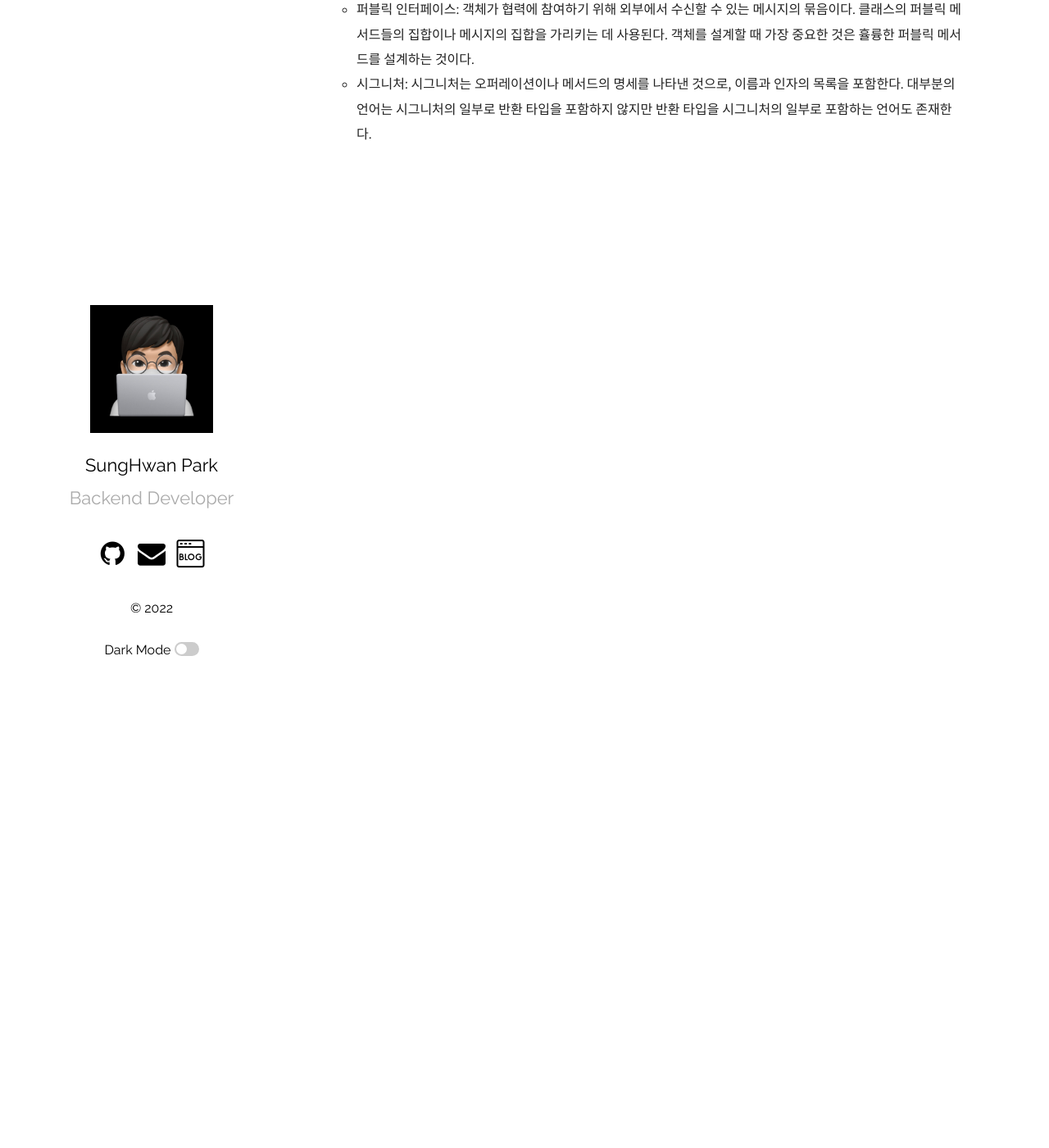
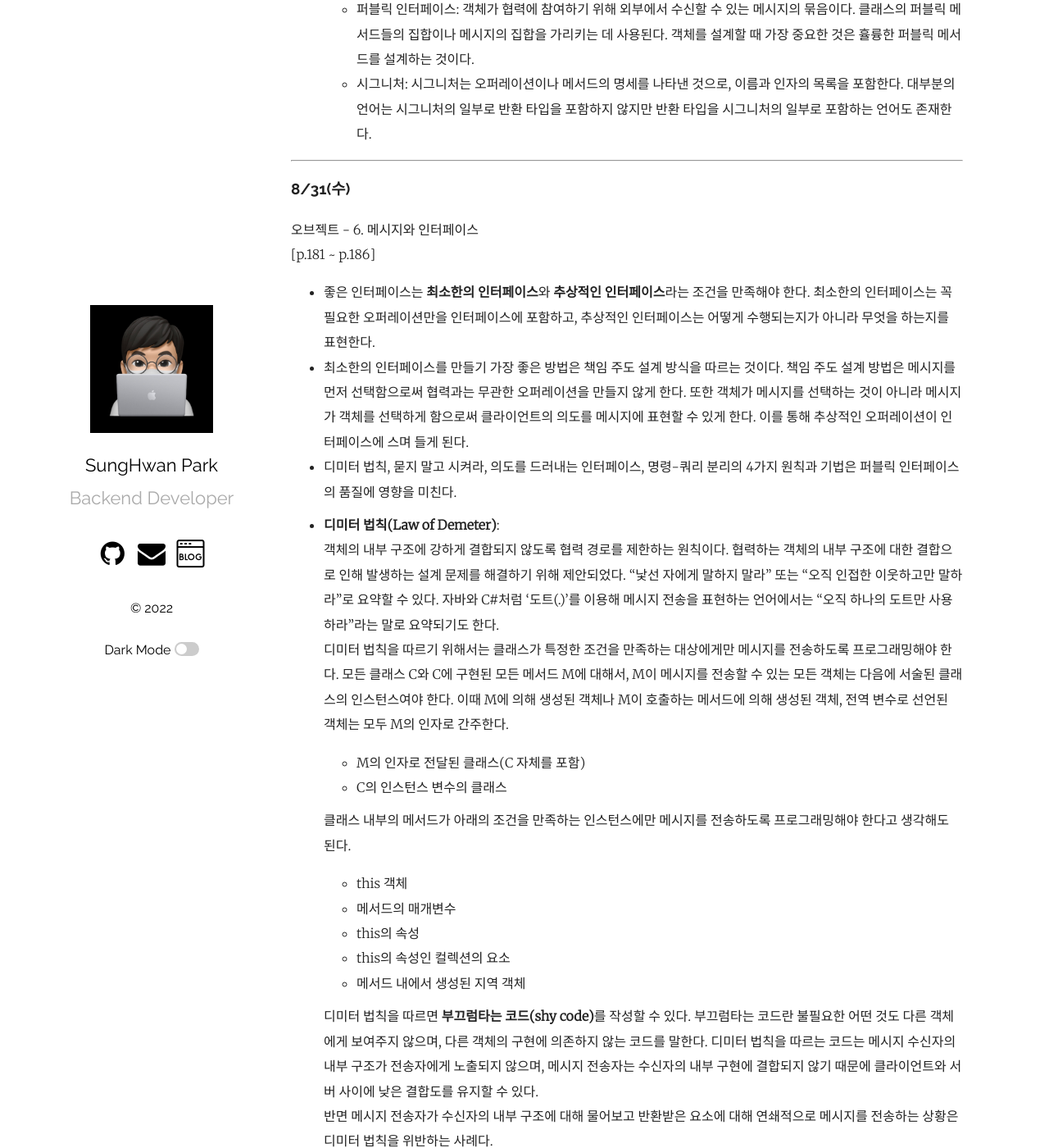
Before and after one commit to mrpark219/TIL, a Jekyll site: the page built from _posts/2022-08-01-8월TIL.markdown, in a window 1280 px wide and 1400 px high, scrolled down 29893 px. Shown: the whole window at 82% size. Built offline with Jekyll 4.4.1, drawn with Linux system fonts in a browser that asks for light colours; comment, search, counter and statistics services are not loaded; some of the changed text lies outside the part shown.

Commit message:
feat: 2022-08-31 TIL 추가

````diff
--- a/_posts/2022-08-01-8월TIL.markdown
+++ b/_posts/2022-08-01-8월TIL.markdown
@@ -638,3 +638,39 @@ categories: 202208 TIL
     -   메서드: 메시지에 응답하기 위해 실행되는 코드 블록을 메서드라고 부른다. 메서드는 오퍼레이션의 구현이다. 동일한 오퍼레이션이라고 해도 메서드는 다를 수 있다. 오퍼레이션과 메서드의 구분은 다형성의 개념과 연결된다.
     -   퍼블릭 인터페이스: 객체가 협력에 참여하기 위해 외부에서 수신할 수 있는 메시지의 묶음이다. 클래스의 퍼블릭 메서드들의 집합이나 메시지의 집합을 가리키는 데 사용된다. 객체를 설계할 때 가장 중요한 것은 휼륭한 퍼블릭 메서드를 설계하는 것이다.
     -   시그니처: 시그니처는 오퍼레이션이나 메서드의 명세를 나타낸 것으로, 이름과 인자의 목록을 포함한다. 대부분의 언어는 시그니처의 일부로 반환 타입을 포함하지 않지만 반환 타입을 시그니처의 일부로 포함하는 언어도 존재한다.
+
+---
+
+### 8/31(수)
+
+오브젝트 - 6. 메시지와 인터페이스
+[p.181 ~ p.186]
+
+-   좋은 인터페이스는 **최소한의 인터페이스**와 **추상적인 인터페이스**라는 조건을 만족해야 한다. 최소한의 인터페이스는 꼭 필요한 오퍼레이션만을 인터페이스에 포함하고, 추상적인 인터페이스는 어떻게 수행되는지가 아니라 무엇을 하는지를 표현한다.
+-   최소한의 인터페이스를 만들기 가장 좋은 방법은 책임 주도 설계 방식을 따르는 것이다. 책임 주도 설계 방법은 메시지를 먼저 선택함으로써 협력과는 무관한 오퍼레이션을 만들지 않게 한다. 또한 객체가 메시지를 선택하는 것이 아니라 메시지가 객체를 선택하게 함으로써 클라이언트의 의도를 메시지에 표현할 수 있게 한다. 이를 통해 추상적인 오퍼레이션이 인터페이스에 스며 들게 된다.
+-   디미터 법칙, 묻지 말고 시켜라, 의도를 드러내는 인터페이스, 명령-쿼리 분리의 4가지 원칙과 기법은 퍼블릭 인터페이스의 품질에 영향을 미친다.
+-   **디미터 법칙(Law of Demeter)**:
+    객체의 내부 구조에 강하게 결합되지 않도록 협력 경로를 제한하는 원칙이다. 협력하는 객체의 내부 구조에 대한 결합으로 인해 발생하는 설계 문제를 해결하기 위해 제안되었다. "낯선 자에게 말하지 말라" 또는 "오직 인접한 이웃하고만 말하라"로 요약할 수 있다. 자바와 C#처럼 '도트(.)'를 이용해 메시지 전송을 표현하는 언어에서는 "오직 하나의 도트만 사용하라"라는 말로 요약되기도 한다.
+    디미터 법칙을 따르기 위해서는 클래스가 특정한 조건을 만족하는 대상에게만 메시지를 전송하도록 프로그래밍해야 한다. 모든 클래스 C와 C에 구현된 모든 메서드 M에 대해서, M이 메시지를 전송할 수 있는 모든 객체는 다음에 서술된 클래스의 인스턴스여야 한다. 이때 M에 의해 생성된 객체나 M이 호출하는 메서드에 의해 생성된 객체, 전역 변수로 선언된 객체는 모두 M의 인자로 간주한다.
+
+    -   M의 인자로 전달된 클래스(C 자체를 포함)
+    -   C의 인스턴스 변수의 클래스
+
+    클래스 내부의 메서드가 아래의 조건을 만족하는 인스턴스에만 메시지를 전송하도록 프로그래밍해야 한다고 생각해도 된다.
+
+    -   this 객체
+    -   메서드의 매개변수
+    -   this의 속성
+    -   this의 속성인 컬렉션의 요소
+    -   메서드 내에서 생성된 지역 객체
+
+    디미터 법칙을 따르면 **부끄럼타는 코드(shy code)**를 작성할 수 있다. 부끄럼타는 코드란 불필요한 어떤 것도 다른 객체에게 보여주지 않으며, 다른 객체의 구현에 의존하지 않는 코드를 말한다. 디미터 법칙을 따르는 코드는 메시지 수신자의 내부 구조가 전송자에게 노출되지 않으며, 메시지 전송자는 수신자의 내부 구현에 결합되지 않기 때문에 클라이언트와 서버 사이에 낮은 결합도를 유지할 수 있다.
+    반면 메시지 전송자가 수신자의 내부 구조에 대해 물어보고 반환받은 요소에 대해 연쇄적으로 메시지를 전송하는 상황은 디미터 법칙을 위반하는 사례다.
+
+    ```java
+        screening.getMovie().getDiscountConditions();
+    ```
+
+    위와 같은 코드를 **기차 충돌(train wreck)**이라고 부른다. 여러 대의 기차가 한 줄로 늘어서 충돌한 것처럼 보이기 때문이다. 기차 충돌은 클래스의 내부 구현이 외부로 노출됐을 때 나타나는 전형적인 형태로 메시지 전송자는 메시지 수신자의 내부 정보를 자세히 알게 된다. 따라서 메시지 수신자의 캡슐화는 무너지고, 메세지 전송자가 메시지 수신자의 내부 구현에 강하게 결합된다.
+    디미터 법칙은 캡슐화를 다른 관점에서 표현한 것이다. 캡슐화 원칙이 클래스 내부의 구현을 감춰야 한다는 사실을 강조한다면 디미터 법칙은 협력하는 클래스의 캡슐화를 지키기 위해 접근해야 하는 요소를 제한한다. 디미터 법칙은 협력과 구현이라는 사뭇 달라보이는 두 가지 문맥을 하나의 유기적인 개념으로 통합한다.
+    디미터 법칙은 객체가 자기 자신을 책임지는 자율적인 존재여야 한다는 사실을 강조한다. 하지만 무비판적으로 디미터 법칙을 수용하면 퍼블릭 인터페이스 관점에서 객체의 응집도가 낮아질 수도 있다. "원칙의 함점"의 내용을 참고하는 것이 좋다.
````
